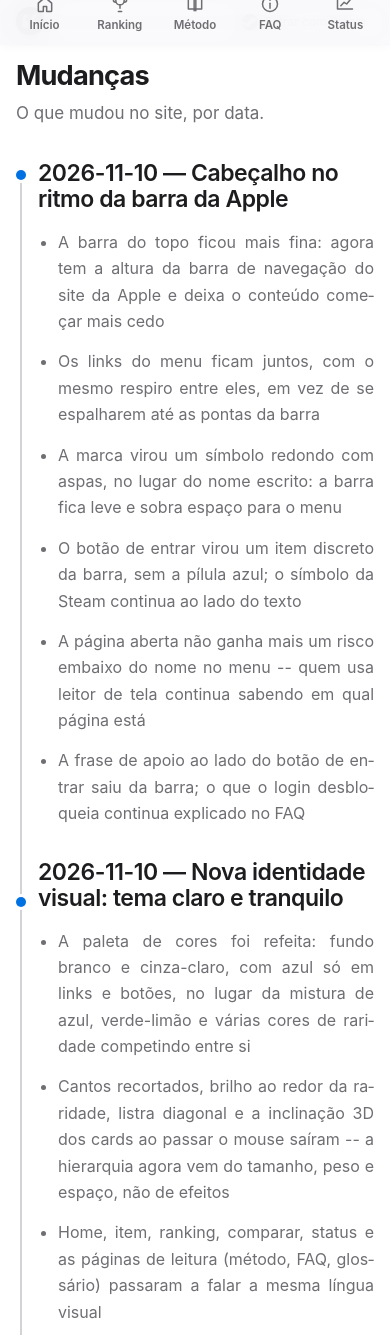
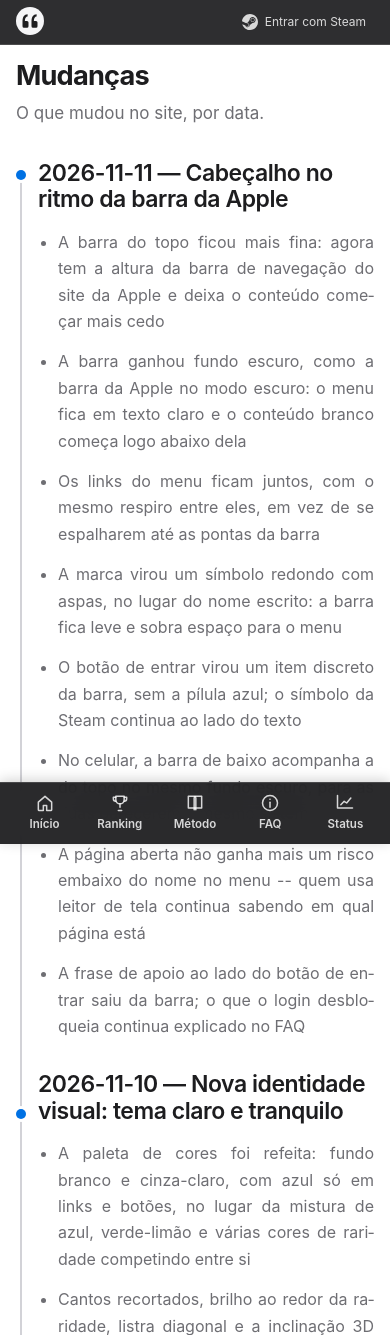
Before and after one commit to pedronokia/galaseca, a Flask app: page /changelog in a window 390 px wide. Shown: the top 1335 px of the page. Run offline with Flask 3, Linux system fonts and the light colour scheme; parts of the project's set-up code (start-up, migrations or seed data) failed here and were passed over.

Commit message:
Cabeçalho escuro, como a barra da Apple no modo escuro
A barra do topo deixa o cinza-claro e passa a usar o fundo escuro da
referência: texto claro, linha de 1px clara e o símbolo com o disco
quase branco e as aspas vazadas na cor da barra. O anel de foco fica
azul-claro para aparecer sobre o preto. A barra inferior do celular
acompanha o mesmo fundo, para as duas parecerem o mesmo sistema.

De passagem, conserta a barra inferior que sumia no celular: o blur
do cabeçalho o tornava bloco de contenção do position: fixed, então
a barra ficava atrás do próprio cabeçalho. Como no celular o cabeçalho
é estático (nada rola por baixo), o blur sai ali e a barra volta para
o rodapé da tela.

Contraste medido: texto 4,6:1, disco do logo 5,2:1, aspas 8,4:1,
anel de foco 3,2:1 sobre a barra.

```diff
--- a/galaseca/public_site/static/style.css
+++ b/galaseca/public_site/static/style.css
@@ -46,6 +46,19 @@
   --focus: #0071e3;
   --marca: #f97316;
 
+  /* Barra de navegação -- chrome escuro, como a barra do site da Apple
+     no modo escuro: a barra fica preta e o conteúdo claro ganha o
+     palco. Tokens próprios para o cabeçalho e a barra do celular não
+     dependerem das cores de texto do conteúdo. */
+  --chrome-fundo: rgba(29, 29, 31, 0.92);
+  --chrome-fundo-forte: rgba(29, 29, 31, 0.94);
+  --chrome-texto: rgba(255, 255, 255, 0.82);
+  --chrome-texto-forte: #ffffff;
+  --chrome-linha: rgba(255, 255, 255, 0.14);
+  --chrome-foco: #4da3ff;
+  --chrome-logo: #f5f5f7;
+  --chrome-logo-aspas: #1d1d1f;
+
   /* Raridade do CS2 (sobrescrita pelas classes .raridade-*) */
   --rar-cor: #b0c3d9;
 
@@ -278,12 +291,16 @@ summary:focus-visible,
 /* ── Cabeçalho ───────────────────────────────────────── */
 
 /* Barra fina, translúcida e fixa: ela some no conteúdo em vez de
-   competir com ele. */
+   competir com ele. Fundo escuro como a barra da Apple no modo escuro
+   -- decisão de 2026-11-11. `--focus` local deixa o anel de foco
+   claro o bastante para aparecer sobre o preto. */
 header.topo {
+  --focus: var(--chrome-foco);
+
   position: sticky;
   top: 0;
   z-index: 40;
-  background: rgba(250, 250, 252, 0.8);
+  background: var(--chrome-fundo);
   -webkit-backdrop-filter: saturate(180%) blur(20px);
   backdrop-filter: saturate(180%) blur(20px);
 }
@@ -294,7 +311,7 @@ header.topo::after {
   content: "";
   display: block;
   height: 1px;
-  background: rgba(0, 0, 0, 0.08);
+  background: var(--chrome-linha);
 }
 
 header.topo > * {
@@ -337,11 +354,11 @@ header.topo h1 {
 .logo {
   display: inline-flex;
   align-items: center;
-  color: var(--text-bright);
-  text-decoration: none;
-}
-
-.logo:hover { color: var(--text-bright); }
+  color: var(--chrome-logo);
+  text-decoration: none;
+}
+
+.logo:hover { color: var(--chrome-texto-forte); }
 
 .logo:focus-visible {
   outline-offset: 3px;
@@ -358,7 +375,9 @@ header.topo h1 {
   flex-shrink: 0;
 }
 
-.logo-aspas { fill: var(--logo-aspas, #ffffff); }
+/* As aspas são vazadas: herdam a cor do fundo da barra para o disco
+   parecer recortado, como o ícone da Apple. */
+.logo-aspas { fill: var(--chrome-logo-aspas); }
 
 /* Navegação principal -- grupo compacto no centro da barra, com o
    mesmo respiro entre itens da barra da Apple (12px de texto, ~24px
@@ -492,7 +511,7 @@ header.topo h1 {
   gap: 7px;
   padding: 6px 8px;
   border-radius: var(--radius-xs);
-  color: rgba(0, 0, 0, 0.8);
+  color: var(--chrome-texto);
   font-size: 0.75rem;
   font-weight: 400;
   white-space: nowrap;
@@ -3191,8 +3211,16 @@ table.tabela-candidatos th.celula-comparar-cabecalho {
     padding-right: var(--sp-4);
   }
 
-  /* Sticky ocuparia espaço demais quando a barra de ações quebra linha. */
-  header.topo { position: static; }
+  /* Sticky ocuparia espaço demais quando a barra de ações quebra linha.
+     Sem sticky nada rola por baixo da barra, então o blur sai também:
+     ele transformaria o cabeçalho em bloco de contenção e a barra
+     inferior (position: fixed) grudaria nele em vez de ficar no rodapé
+     da tela. */
+  header.topo {
+    position: static;
+    -webkit-backdrop-filter: none;
+    backdrop-filter: none;
+  }
 
   main { padding: var(--sp-4) var(--sp-4) var(--sp-7); }
 
@@ -3459,11 +3488,11 @@ table.tabela-candidatos th.celula-comparar-cabecalho {
     justify-content: space-around;
     gap: 2px;
     padding: 6px 8px calc(6px + env(safe-area-inset-bottom));
-    border-top: 1px solid rgba(0, 0, 0, 0.08);
-    background: rgba(250, 250, 252, 0.94);
+    border-top: 1px solid var(--chrome-linha);
+    background: var(--chrome-fundo-forte);
     -webkit-backdrop-filter: blur(14px);
     backdrop-filter: blur(14px);
-    box-shadow: 0 -2px 12px rgba(0, 0, 0, 0.06);
+    box-shadow: 0 -2px 12px rgba(0, 0, 0, 0.18);
   }
 
   .nav-inferior a {
@@ -3476,7 +3505,7 @@ table.tabela-candidatos th.celula-comparar-cabecalho {
     gap: 3px;
     padding: 4px 2px;
     border-radius: var(--radius-xs);
-    color: var(--text-muted);
+    color: var(--chrome-texto);
     font-size: var(--fs-2xs);
     font-weight: 600;
     text-decoration: none;
```
Also changed, not shown: other parts of galaseca/public_site/static/style.css (+22 -20 lines), galaseca/public_site/changelog.py (+6 -1 lines).
